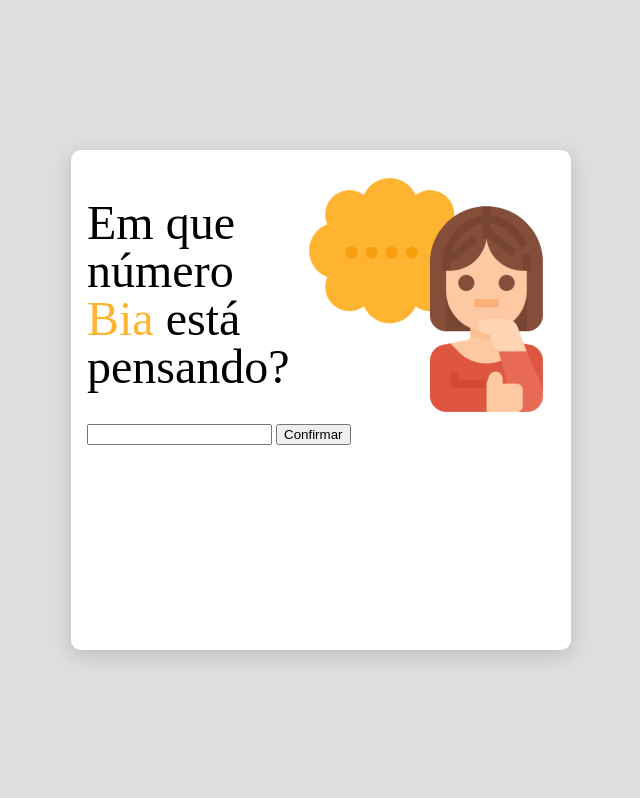
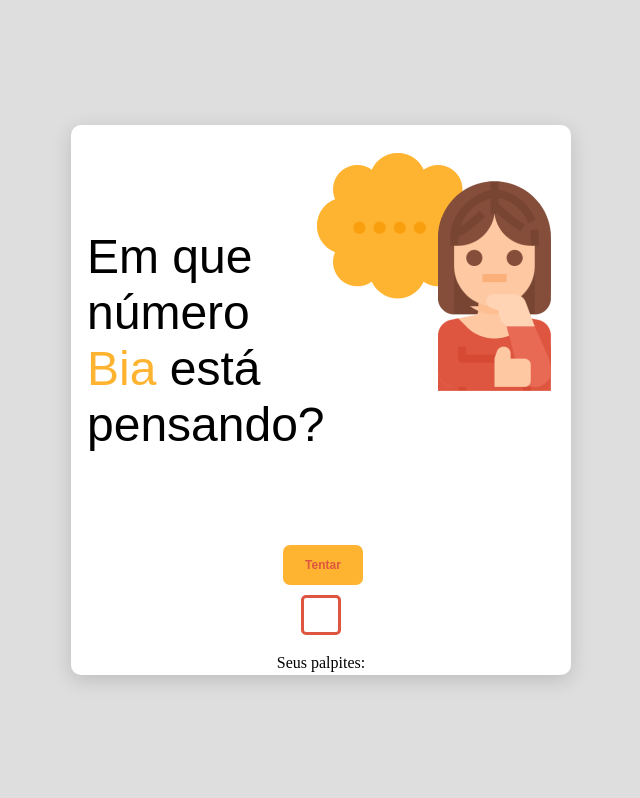
Before and after one commit to chicoedumacedo/bia_adivinha, a plain HTML site: page index.html in a window 1280 px wide. Shown: the whole page, without its empty margins (319-959 px from the left). Drawn offline with nearby package versions, Linux system fonts and the light colour scheme.

Commit message:
codigos para alteração de tela

```diff
--- a/index.html
+++ b/index.html
@@ -1,31 +1,34 @@
 <!DOCTYPE html>
 <html lang="pt-BR">
+
 <head>
     <meta charset="UTF-8">
     <meta http-equiv="X-UA-Compatible" content="IE=edge">
     <meta name="viewport" content="width=device-width, initial-scale=1.0">
+    <link rel="stylesheet" href="styles.css">
     <title>Bia Advinha</title>
-    <link rel="stylesheet" href="https://cdnjs.cloudflare.com/ajax/libs/meyer-reset/2.0/reset.css">
-    <link rel="stylesheet" href="styles.css">
-    <script src="scripts.js"></script>
 </head>
+
 <body>
     <div class="container">
         <div class="topo">
             <h1>Em que número <span>Bia</span> está pensando?</h1>
-            <img src="/images/bia.png" alt="">
+            <div class="images">
+                <img src="/images/bia.png" alt="" class="imagem" id="bia">
+                <img src="images/ganhou.png" alt="" class="imagem" id="ganhou">
+                <img src="images/perdeu.png" alt="" class="imagem" id="perdeu">
+            </div>
         </div>
-        <!-- <div>
-            <input type="number" id="sugestao">
-            <button onClick="checarTentativa2()">Tentar</button>
+        <div class="box">
+            <input  id="sugestao">
+            <button id="tentativa">Tentar</button>
+            <h2>Seus palpites:</h2>
+        </div>
+        <div class="palpites"></div>
+    </div>
 
-            <form action="">
-                <input type="text" id="name" name="name">
-                <input type="submit" value="Enviar">
-              </form>
-        </div> -->
-        <input id="textinput" name="textinput" value="" type="text">
-        <button onclick="enviar()">Confirmar</button>
-    </div>
+
+    <script src="scripts.js"></script>
 </body>
+
 </html>
--- a/scripts.js
+++ b/scripts.js
@@ -1,9 +1,34 @@
-//let tentativas = 0;
-//let numeroRandomico = Math.floor(Math.random() * 100) + 1;
-//let numeroCerto = numeroRandomico
-//console.log(numeroCerto)
+let sugestao = document.getElementById("sugestao")
+let bia = document.getElementById("bia")
+let ganhou = document.getElementById("ganhou")
+let perdeu = document.getElementById("perdeu")
+let tentativa = document.getElementById("tentativa")
 
-function enviar(){
-    var valorDigitado = document.getElementById("textinput").value;
-    console.log("Valor digitado " + valorDigitado);
-}
+let numeroRandomico = Math.floor(Math.random() * 100) + 1;
+let numeroCerto = numeroRandomico;
+let number = 0;
+
+console.log(numeroCerto)
+
+let tentativas = []
+
+tentativa.addEventListener('click', function () {
+
+    tentativas.push(Number(sugestao.value))
+
+    if (tentativas.includes(numeroCerto)) {
+        console.log("acertou")
+        ganhou.style.zIndex = 2
+        ganhou.style.display = "block"
+        perdeu.style.display = "none"
+        bia.style.display = "none"
+    } else {
+        console.log("errou")
+        perdeu.style.zIndex = 2
+        perdeu.style.display = "block"
+        ganhou.style.display = "none"
+        bia.style.display = "none"
+    }
+    console.log(tentativas)
+
+})
--- a/styles.css
+++ b/styles.css
@@ -1,30 +1,106 @@
+@import url("https://cdnjs.cloudflare.com/ajax/libs/meyer-reset/2.0/reset.css");
+
 *{
     box-sizing: border-box;
+    border: none;
+
+
 }
+
 body{
+    background-color: #dedede;
     height: 100vh;
-    background-color: #DEDEDE;
     display: flex;
     justify-content: center;
     align-items: center;
 }
+
 .container{
     width: 500px;
-    height: 500px;
-    background-color: #FFFFFF;
+    height: 550px;
+    background-color: #fff;
     border-radius: 10px;
     box-shadow: 0px 5px 20px rgba(0, 0, 0, 0.15);
     padding: 16px;
 }
+
 .topo{
     display: flex;
     justify-content: space-between;
     align-items: center;
 }
+
 .topo h1{
     width: 200px;
+    font: caption;
     font-size: 48px;
+    line-height: 56px;
 }
+
 .topo h1 span{
-    color: #FFB431;
+    color: #ffb431;
 }
+.container .images{
+
+    width: 250px;
+   height: 50vh;
+
+}
+.imagem{
+    position: absolute;
+}
+
+#bia{
+    z-index: 2;
+}
+#ganhou{
+    z-index: 1;
+}
+#perdeu{
+    z-index: -1;
+}
+
+.box{
+    flex-direction: column;
+    justify-items: center;
+    width: 100%;
+    height: 204px;
+    display: flex;
+    align-items: center;
+    justify-content: center;
+    position: relative;
+}
+
+.container .box input{
+    width: 40px;
+    height: 40px;
+    border: 3px solid #DE5540;
+    border-radius: 5px;
+    text-align: center;
+}
+
+.container .box button{
+    cursor: pointer;
+    position: relative;
+    left: 2px;
+    bottom: 90px;
+    width: 10vh;
+    height: 40px;
+    border-radius: 7px;
+    background-color :#ffb431;
+    color:#DE5540;
+    font-size: 12px;
+    font-weight: 800;
+}
+
+.container .box h2{
+    position: relative;
+    top: -20px;
+}
+
+.palpites{
+    width: 300px;
+    height: 50px;
+
+
+}
```
